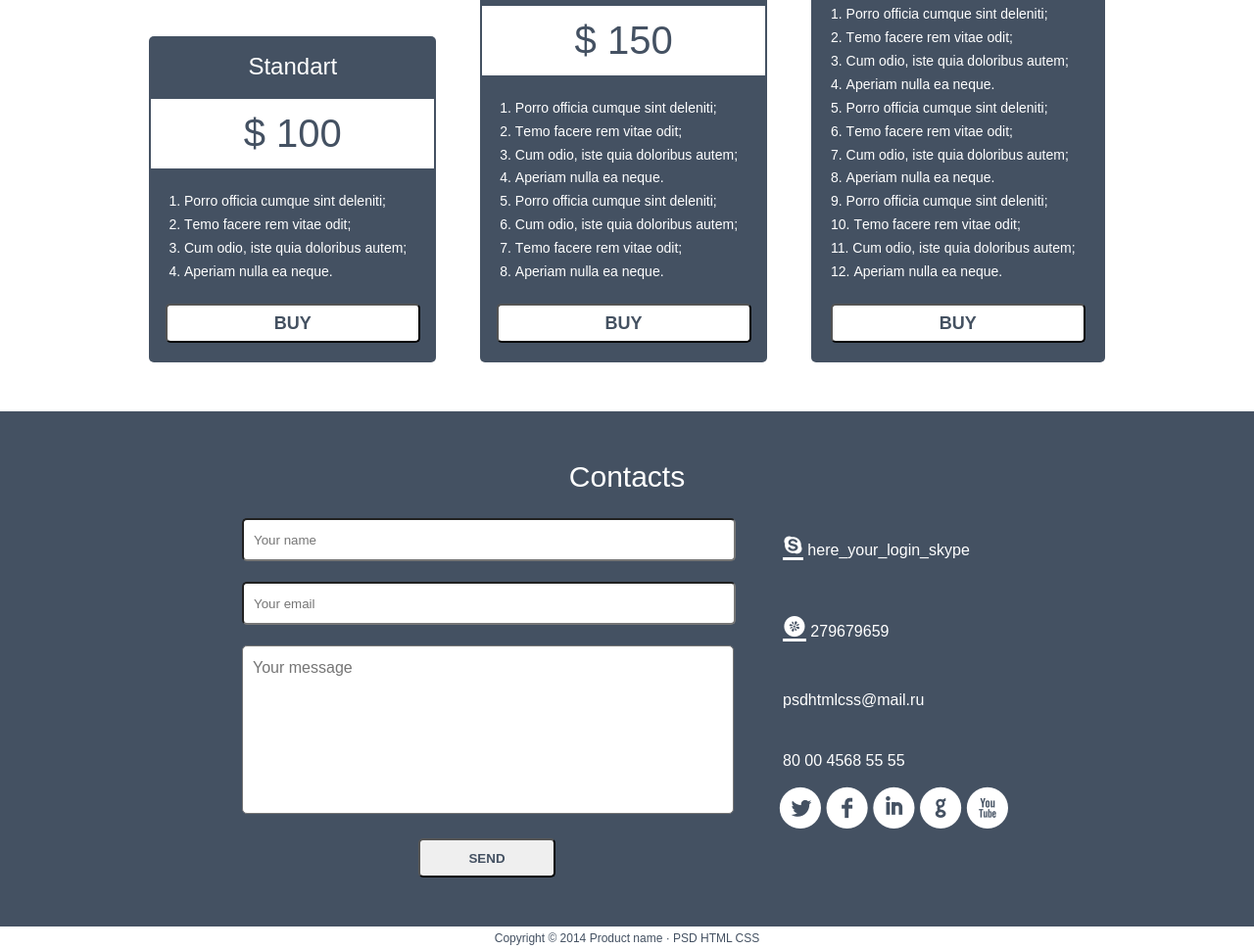
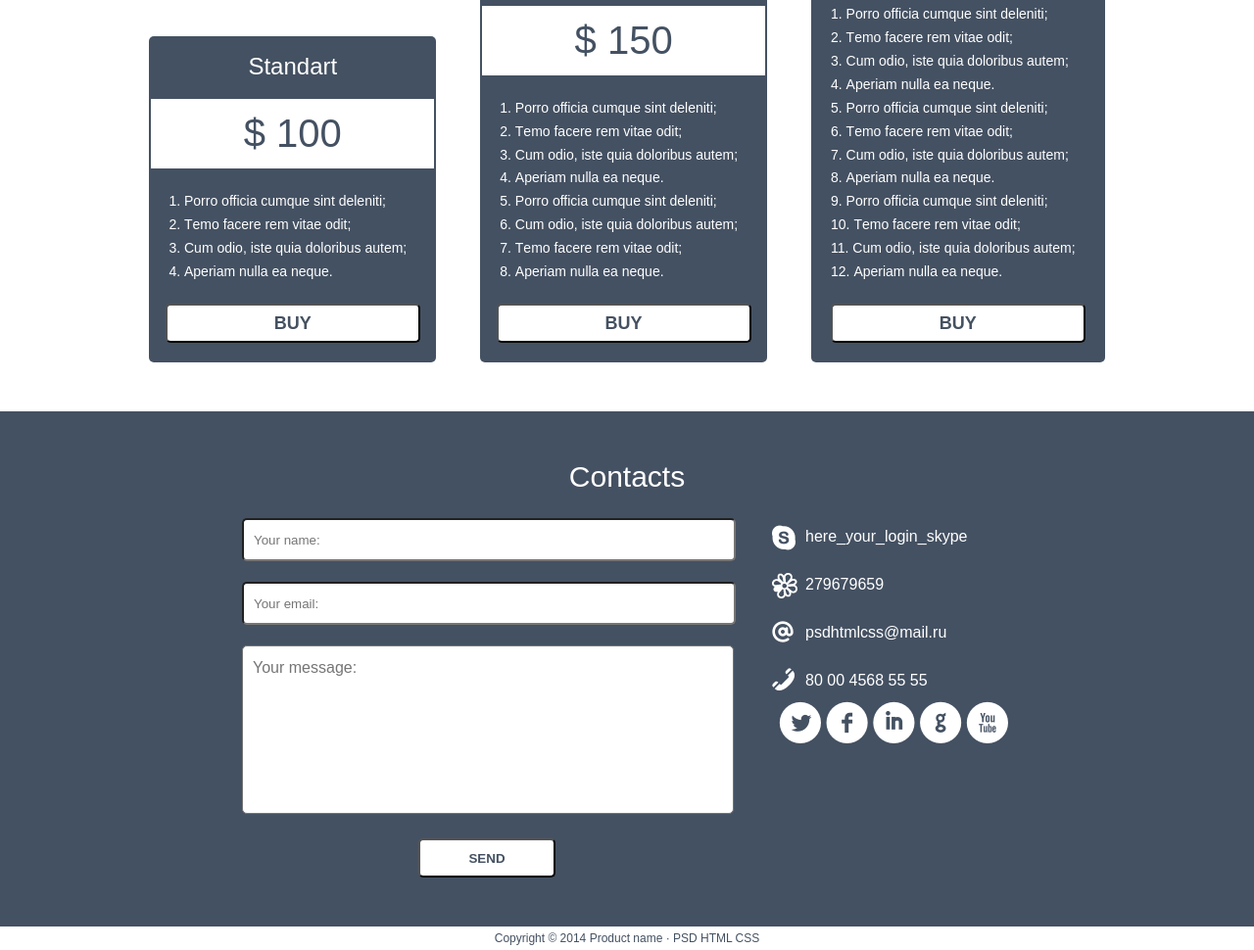
Before and after one commit to travl-sib/HTML5-CSS3_GIT, a plain HTML site: page index.html in a window 1280 px wide. Shown: the part 2474-3444 px from the top of the page at 98% size. Drawn offline with Linux system fonts and the light colour scheme.

Commit message:
первый макет

```diff
--- a/css/style.css
+++ b/css/style.css
@@ -254,7 +254,16 @@ summary:before {
     min-height: 121px;
     background-color: #EBEBEB;
     margin: 0 0 24px 106px;
+    position: relative;
 }
+.reviews-message:before {
+    content: '';
+    position: absolute;
+    left: -20px;
+    top: 28px;
+    border: 10px solid transparent;
+    border-right: 10px solid #EBEBEB;
+   }
 
 .reviews-message:nth-child(2n+1) {
     margin: 0 0 24px 106px;
@@ -402,6 +411,23 @@ summary:before {
     margin: 0 46px 21px 0;
     padding: 13px 10px;
     outline: none;
+    background-color: white;
+}
+
+.contacts-field:focus{
+     background-color: gainsboro;
+}
+
+.contacts-field:hover{
+    box-shadow: 10px 10px 16px -4px rgba(11,89,158,1);
+}
+
+.contacts-form input[type="submit"]:active{
+     background-color: gray;
+}
+
+.contacts-form input[type="submit"]:hover{
+     background-color: gainsboro;
 }
 
 .contacts-form textarea {
@@ -431,25 +457,20 @@ summary:before {
     color: #445162;
 }
 .contacts-social{
+   padding-top: 7px;
 
 }
 .contacts-social-item {
-
-    margin: 8px 0 30px 6px;
+    position: relative;
+    margin: 0 0 25px 0px;
+    padding-left: 29px;
     font-size: 16px;
     line-height: 1.5;
     color: #ffffff;
     clear: both;
     float: left;
-
 }
 
-.contacts-social-item a{
-    font-family: Socialico;
-    color: #ffffff;
-    font-size: 30px;
-
-}
 .contacts-social-btn  {
     font-family: Socialico;
     font-size: 60px;
@@ -458,19 +479,71 @@ summary:before {
     color: #ffffff;
     clear: both;
     float: left;
+    margin:  0;
 }
 
-.main-header-list li:before {
+.contacts-social-skype:before {
     content: "";
     display: block;
-    width: 25px;
-    height: 19px;
     top: 0px;
-    left: 0px;
+    left: -5px;
     position: absolute;
-    background-image: url("../img/check.png");
+    width: 24px;
+    height: 26px;
+    background-image: url('../img/skype_icon.png') ;
     background-size: cover;
     background-repeat: no-repeat;
+}
+
+.contacts-social-icq:before {
+    content: "";
+    display: block;
+    top: 0px;
+    left: -5px;
+    position: absolute;
+    width: 26px;
+    height: 26px;
+    background-image: url('../img/icq_icon.png') ;
+    background-size: cover;
+    background-repeat: no-repeat;
+}
+
+.contacts-social-email:before {
+    content: "";
+    display: block;
+    top: 0px;
+    left: -5px;
+    position: absolute;
+    width: 22px;
+    height: 22px;
+    background-image: url('../img/email_icon.png') ;
+    background-size: cover;
+    background-repeat: no-repeat;
+}
+
+.contacts-social-phone:before {
+    content: "";
+    display: block;
+    top: -1px;
+    left: -5px;
+    position: absolute;
+    width: 24px;
+    height: 23px;
+    background-image: url('../img/phone_icon.png') ;
+    background-size: cover;
+    background-repeat: no-repeat;
+}
+.social-link{
+    text-decoration: none;
+    color: #fff;
+}
+
+.social-link:active{
+    text-shadow: 5px 5px 5px red;
+}
+
+.social-link:hover{
+     color: #ccc;
 }
 
 .rights {
--- a/index.html
+++ b/index.html
@@ -4,7 +4,8 @@
 <head>
     <meta charset="UTF-8">
     <title>Document</title>
-    <link rel="stylesheet" href="./css/style.css"> </head>
+    <link rel="stylesheet" href="./css/style.css" type="text/css">
+</head>
 
 <body>
     <div class="container">
@@ -26,8 +27,7 @@
                     <p class="about-text">Lorem ipsum dolor sit amet, consectetur adipisicing elit. Nobis facilis fuga, illo at. Natus eos, eligendi illum rerum omnis porro ex, magni, explicabo veniam incidunt in quam sapiente ut ipsum.</p>
                     <p class="about-text">Pariatur iure ab sunt nesciunt, quibusdam odio iste cumque itaque, ipsa vel exercitationem ullam quos aut nostrum cupiditate fuga quaerat quam animi dolores. Sequi itaque, unde perferendis nemo debitis dolor.</p>
                 </div>
-                <video class="about-video" src="./video/small.mp4" width="430" height="245" controls loop muted
-                poster="./img/f.jpg"></video>
+                <video class="about-video" src="./video/small.mp4" width="430" height="245" controls loop muted ></video>
             </section>
             <section class="pluses">
                 <h2>Dignity and pluses product</h2>
@@ -179,20 +179,26 @@
             <section class="contacts">
                 <h2 class="contacts-head">Contacts</h2>
                 <form class="contacts-form" action="#">
-                    <input type="text" placeholder="Your name">
-                    <input type="email" placeholder="Your email">
-                    <textarea name="message"  placeholder="Your message" cols="30" rows="10"></textarea>
+                    <input type="text" class="contacts-field" placeholder="Your name:" required>
+                    <input type="email" class="contacts-field" placeholder="Your email:" required>
+                    <textarea name="message" class="contacts-field"  placeholder="Your message:" cols="30" rows="10" required></textarea>
                     <input type="submit" value="send">
                 </form>
                 <div class="contacts-social">
-                    <span class="contacts-social-item"> <a href="#">H</a> here_your_login_skype</span>
-                    <span class="contacts-social-item"> <a href="#">,</a> 279679659</span>
-                    <span class="contacts-social-item">psdhtmlcss@mail.ru</span>
-                    <span class="contacts-social-item">80 00 4568 55 55</span>
-                    <span class="contacts-social-btn">lfigx</span>
+                    <span class="contacts-social-item contacts-social-skype">here_your_login_skype</span>
+                    <span class="contacts-social-item contacts-social-icq">279679659</span>
+                    <span class="contacts-social-item contacts-social-email">psdhtmlcss@mail.ru</span>
+                    <span class="contacts-social-item contacts-social-phone">80 00 4568 55 55</span>
+                    <p class="contacts-social-btn"><a href="#" class="social-link">l</a
+                    ><a href="" class="social-link">f</a><a href="#" class="social-link"
+                    >i</a><a href="#" class="social-link"
+                    >g</a><a href="#" class="social-link">x</a>
+                    </p>
                 </div>
             </section>
-            <section class="rights"><span>Copyright &copy; 2014 Product name · PSD HTML CSS</span> </section>
+            <section class="rights">
+                <span>Copyright &copy; 2014 Product name · PSD HTML CSS</span>
+            </section>
         </footer>
     </div>
 </body>
```
Also changed, not shown: img/email_icon.png (added), img/icq_icon.png (added), img/phone_icon.png (added), img/skype_icon.png (added).
